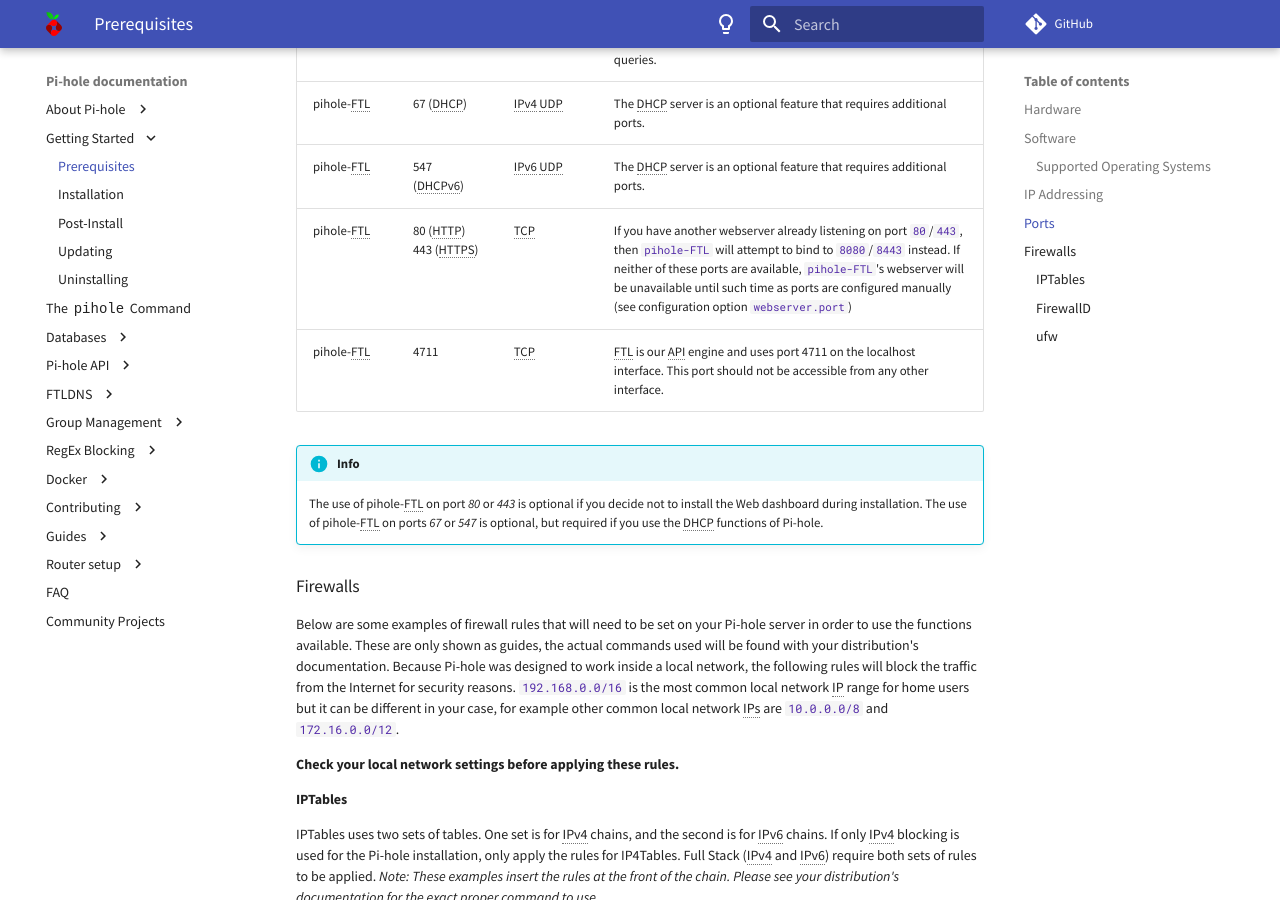
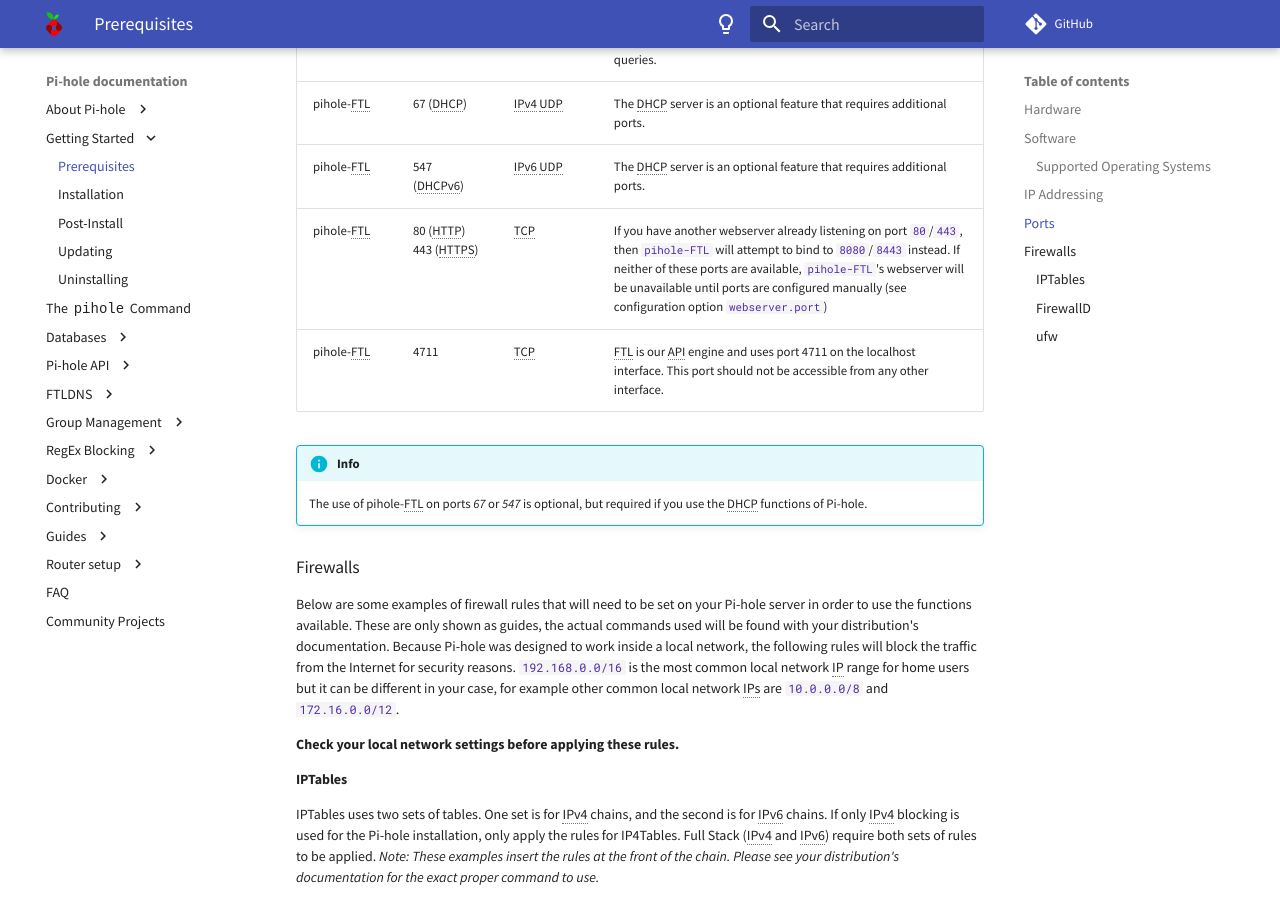
Before and after one commit to pi-hole/docs, an MkDocs documentation site: the page built from docs/main/prerequisites.md, in a window 1280 px wide and 900 px high, scrolled down 1687 px. Built offline with MkDocs 1.6.1 and Material for MkDocs 9.7.7, drawn with Linux system fonts in a browser that asks for light colours; comment, search, counter and statistics services are not loaded.

Commit message:
Review comments
Signed-off-by: Adam Warner <me@adamwarner.co.uk>

```diff
--- a/docs/main/prerequisites.md
+++ b/docs/main/prerequisites.md
@@ -76,11 +76,10 @@
 | pihole-FTL          | 53  (DNS)    | TCP/UDP  | If you happen to have another DNS server running, such as BIND, you will need to turn it off in order for Pi-hole to respond to DNS queries. |
 | pihole-FTL          | 67  (DHCP)   | IPv4 UDP | The DHCP server is an optional feature that requires additional ports. |
 | pihole-FTL          | 547 (DHCPv6) | IPv6 UDP | The DHCP server is an optional feature that requires additional ports. |
-| pihole-FTL          | 80  (HTTP)<br/>443   (HTTPS)    | TCP      | If you have another webserver already listening on port `80`/`443`, then `pihole-FTL` will attempt to bind to `8080`/`8443` instead. If neither of these ports are available, `pihole-FTL`'s webserver will be unavailable until such time as ports are configured manually (see configuration option `webserver.port`)  |
+| pihole-FTL          | 80  (HTTP)<br/>443   (HTTPS)    | TCP      | If you have another webserver already listening on port `80`/`443`, then `pihole-FTL` will attempt to bind to `8080`/`8443` instead. If neither of these ports are available, `pihole-FTL`'s webserver will be unavailable until ports are configured manually (see configuration option `webserver.port`)  |
 | pihole-FTL          | 4711    | TCP      | FTL is our API engine and uses port 4711 on the localhost interface. This port should not be accessible from any other interface.|
 
 !!! info
-    The use of pihole-FTL on port _80_ or _443_ is optional if you decide not to install the Web dashboard during installation.
     The use of pihole-FTL on ports _67_ or _547_ is optional, but required if you use the DHCP functions of Pi-hole.
 
 ### Firewalls
```
